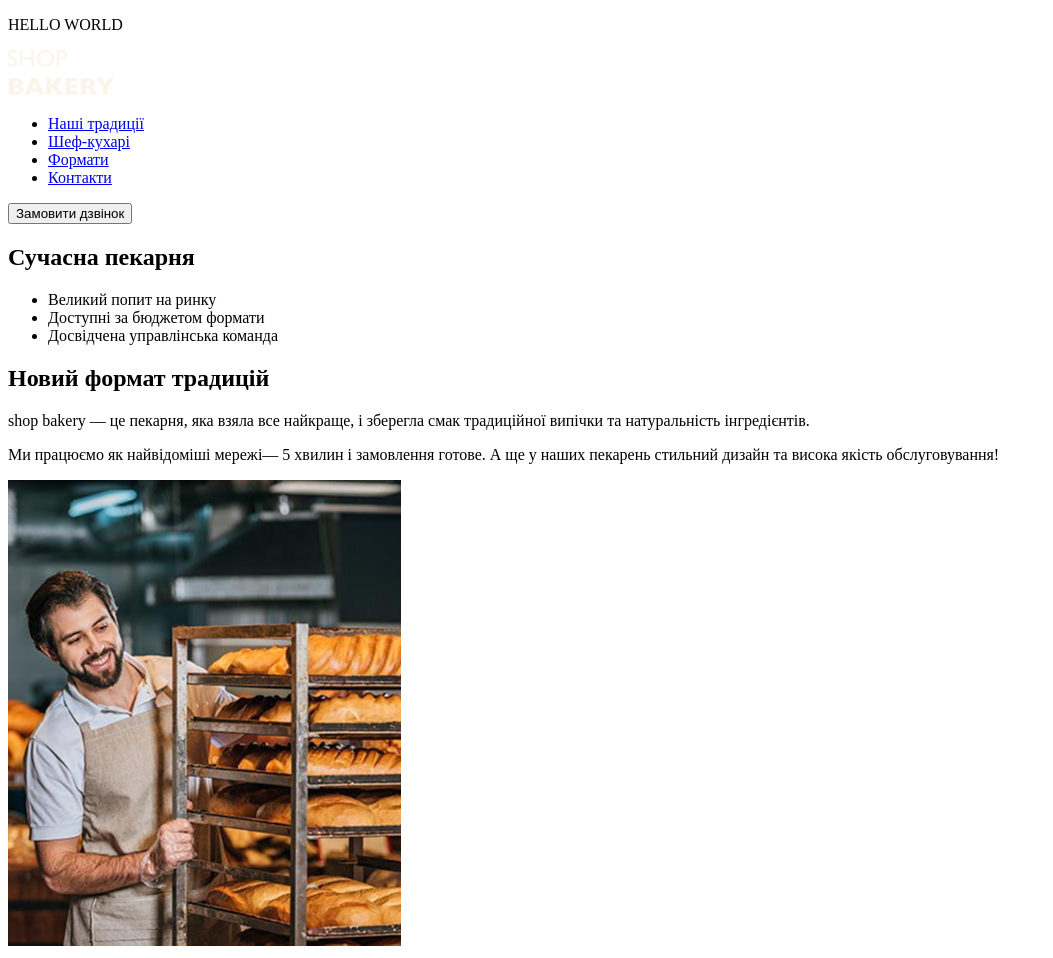
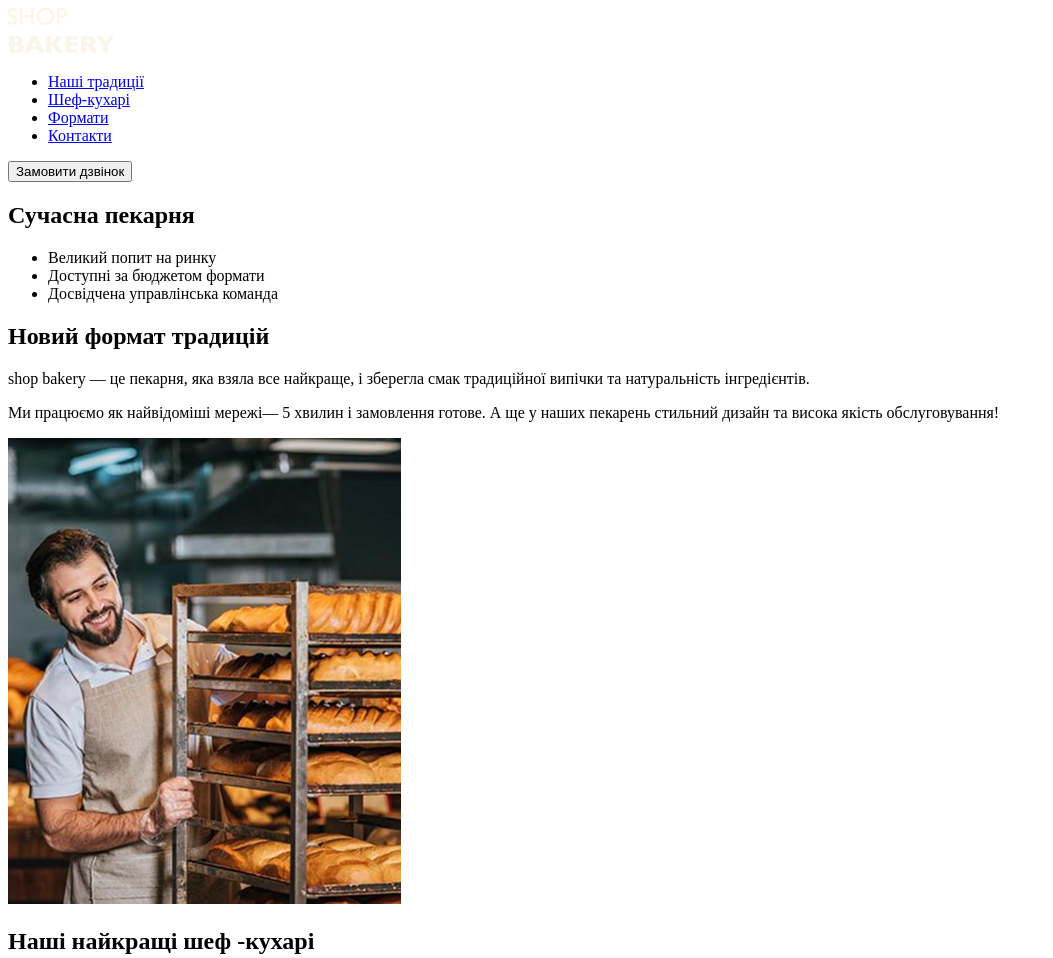
Before and after one commit to LenaVlasenko/genius-test, a plain HTML site: page index.html in a window 1280 px wide. Shown: the top 958 px of the page, without its empty margins (0-1053 px from the left). Drawn offline with Linux system fonts and the light colour scheme.

Commit message:
deleteHelloWord

```diff
--- a/index.html
+++ b/index.html
@@ -8,7 +8,6 @@
   <body>
     <header>
       <nav>
-        <p>HELLO WORLD</p>
         <a href="#">
           <!-- Logo -->
           <img src="./imeges/logo.svg" alt="logo" />
```
